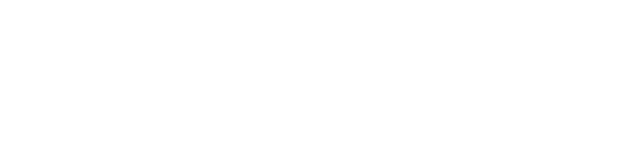
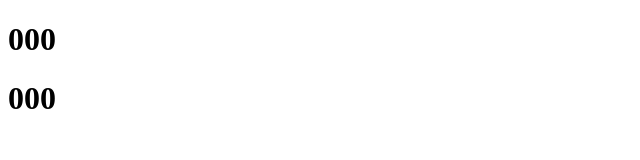
Before and after one commit to RNWalker/SnakeGameTutorial, a plain HTML site: page index.html in a window 1280 px wide. Shown: the whole page, without its empty margins (0-640 px from the left). Drawn offline with Linux system fonts and the light colour scheme.

Commit message:
amended author

```diff
--- a/index.html
+++ b/index.html
@@ -8,6 +8,12 @@
     <script src="script.js" defer></script>
 </head>
 <body>
-
+    <div>
+        <div class = "scores">
+            <h1 id="score">000</h1>
+            <h1 id = "highScore>">000</h1>
+        </div>
+        <div class="game-border-1"></div>
+    </div>
 </body>
 </html>
```
